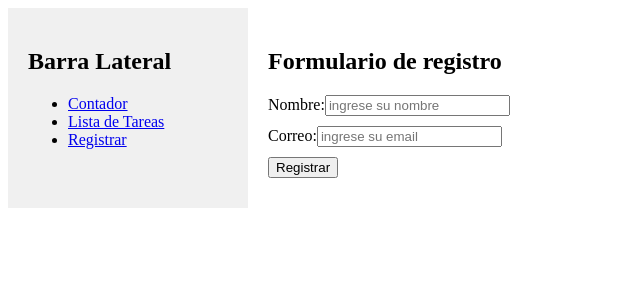
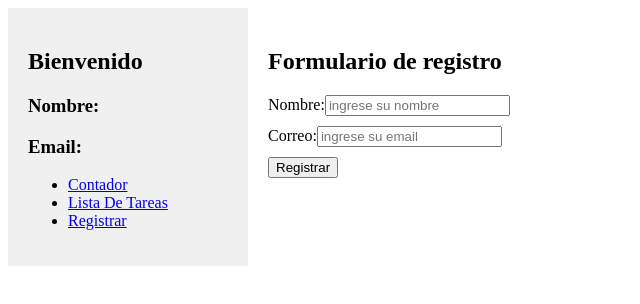
Before and after one commit to G7n-mp/Proyecto-vue, a Vue app: page /registrar in a window 1280 px wide. Shown: the top 304 px of the page, without its empty margins (0-640 px from the left). Built offline with nearby package versions, Linux system fonts and the light colour scheme.

Commit message:
Creacuin de Store de pinia para almacenar los datos de registro

```diff
--- a/src/components/Sidebar.vue
+++ b/src/components/Sidebar.vue
@@ -1,15 +1,31 @@
 <template>
   <div class="sidebar">
-      <h2>Barra Lateral</h2>
+    <h2>Bienvenido</h2>
+    <h3>Nombre: {{ nombre }}</h3>
+    <h3>Email: {{ email }}</h3>
     <ul>
-      <li><router-link to="/contador">Contador</router-link></li>
-      <li><router-link to="/lista-de-tareas">Lista de Tareas</router-link></li>
+      <li><router-link to="/contandor">Contador</router-link></li>
+      <li><router-link to="/lista-de-tareas">Lista De Tareas</router-link></li>
       <li><router-link to="/registrar">Registrar</router-link></li>
     </ul>
   </div>
 </template>
 
 <script setup>
+import { useRegistrarStore } from '@/modules/registro/stores/registrarStore';
+import { ref, watch } from 'vue';
+
+const registrarStore = useRegistrarStore();
+const nombre = ref(registrarStore.nombre.value);
+const email = ref(registrarStore.email.value);
+
+watch(() => registrarStore.nombre, (newValue) => {
+  nombre.value = newValue;
+});
+
+watch(() => registrarStore.email, (newValue) => {
+  email.value = newValue;
+});
 </script>
 
 <style>
--- /dev/null
+++ b/src/modules/registro/stores/registrarStore.js
@@ -0,0 +1,14 @@
+import { defineStore } from 'pinia';
+import { ref } from 'vue';
+
+export const useRegistrarStore = defineStore('registrar', () => {
+  const nombre = ref('');
+  const email = ref('');
+
+  const guardarRegistro = (nombreFormulario, emailFormulario) => {
+    nombre.value = nombreFormulario;
+    email.value = emailFormulario;
+  };
+
+  return { nombre, email, guardarRegistro };
+});
--- a/src/modules/registro/views/RegistrarView.vue
+++ b/src/modules/registro/views/RegistrarView.vue
@@ -4,13 +4,13 @@
     <Form :validation-schema="schema" @submit="onSubmit">
       <div class="form">
         <label for="nombre">Nombre:</label>
-        <Field type="text" name="nombre" id="nombre" placeholder="ingrese su nombre" />
+        <Field v-model="nombre" type="text" name="nombre" id="nombre" placeholder="ingrese su nombre" />
         <ErrorMessage name="nombre" />
       </div>
 
       <div class="form">
         <label for="correo">Correo:</label>
-        <Field type="email" name="email" id="correo" placeholder="ingrese su email" />
+        <Field v-model="email" type="email" name="email" id="correo" placeholder="ingrese su email" />
         <ErrorMessage name="email" />
       </div>
 
@@ -24,8 +24,16 @@
 <script setup>
 import { Form, Field, ErrorMessage } from 'vee-validate';
 import { schema } from '../schemas/validationSchema';
+import { useRegistrarStore } from '../stores/registrarStore';
+import { ref } from 'vue';
+
+const registrarStore = useRegistrarStore();
+
+const nombre = ref('');
+const email = ref('');
 
 const onSubmit = () => {
+  registrarStore.guardarRegistro(nombre.value, email.value);
   console.log('Se ha enviado el formulario');
 };
 </script>
```
Lines whose indentation alone changed are shown as unchanged.
